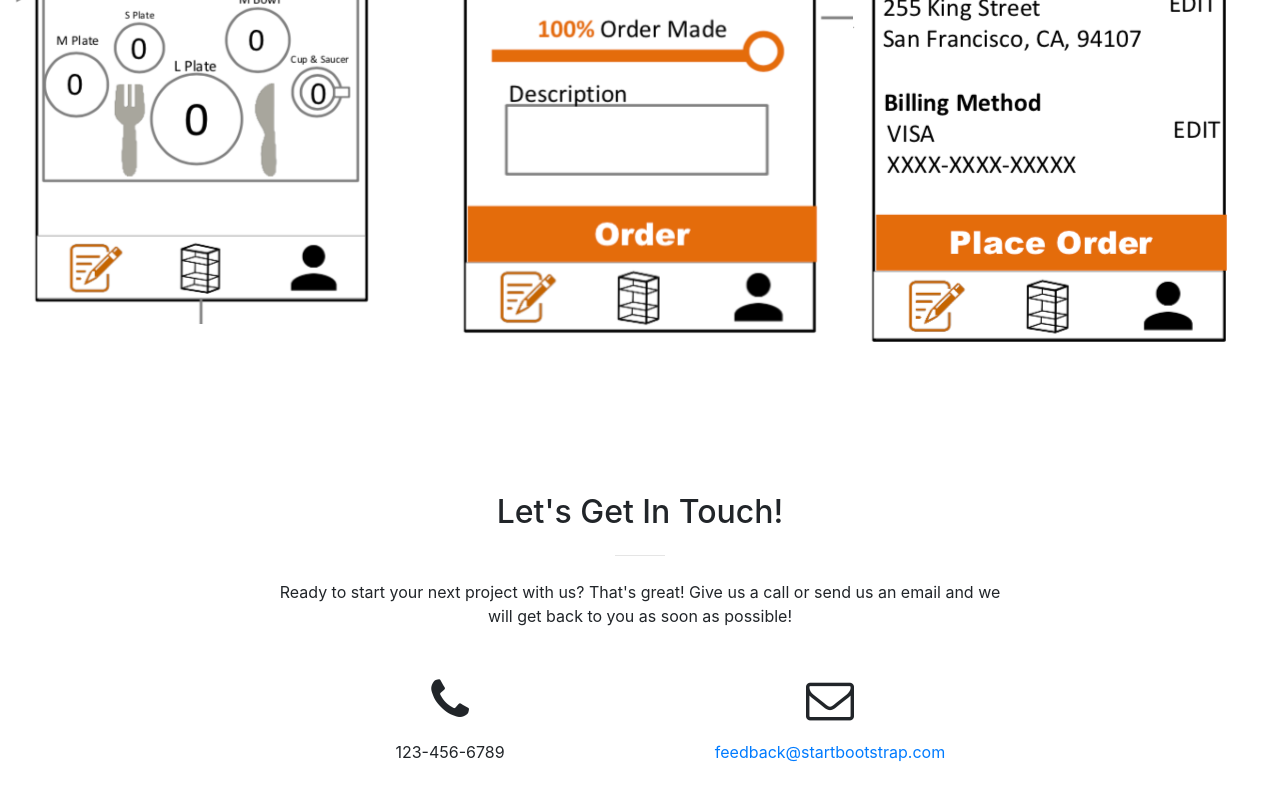
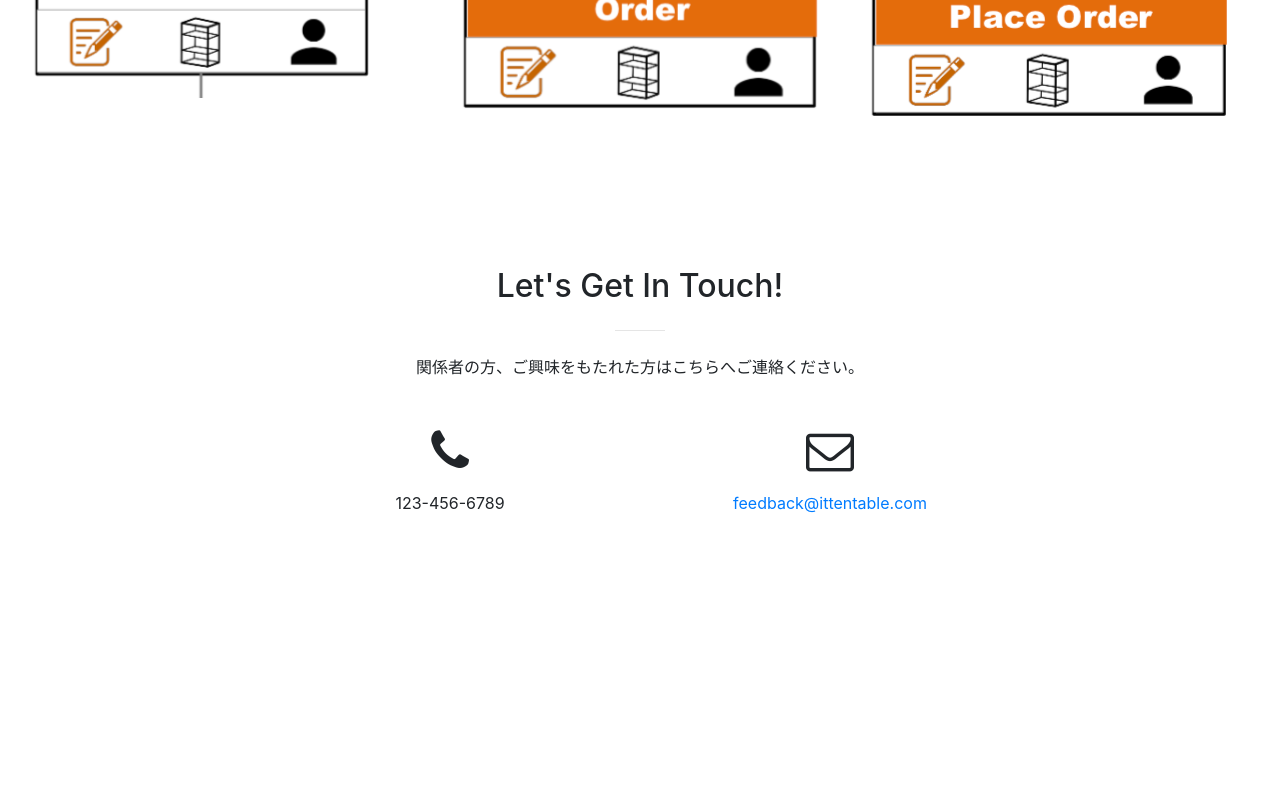
Before and after one commit to second2music/ittentable, a website with bundled scripts: page index.html in a window 1280 px wide. Shown: the part 4501-5301 px from the top of the page. After the commit the page ends 5160 px from the top, so only its background shows below. Built offline with nearby package versions, Linux system fonts and the light colour scheme.

Commit message:
textgood

```diff
--- a/index.html
+++ b/index.html
@@ -103,7 +103,7 @@
         <h3>本サービスでは、アプリケーションによるテーブルコーディネーターAIがお客様の食卓の好みを自動で認識します。そしてお客様にITTEN TABLEの豊富な一流陶芸家のネットワーク駆使し、オーダーメイドの焼き物”１点もの”を発注していただきます。そして納品までの工程を”見える化”できるのが本サービスの特徴であります。</h3>
       </div>
         <div class="itten"><img src="img/itten.jpg"></div>
-        <div class="row">
+        <!--<div class="row">
           <div class="col-lg-3 col-md-6 text-center">
             <div class="service-box mt-5 mx-auto">
               <i class="fa fa-4x fa-diamond text-primary mb-3 sr-icons"></i>
@@ -132,7 +132,7 @@
               <p class="text-muted mb-0">You have to make your websites with love these days!</p>
             </div>
           </div>
-        </div>
+        </div>  -->
       </div>
     </section>
 
@@ -252,7 +252,7 @@
           <div class="col-lg-8 mx-auto text-center">
             <h2 class="section-heading">Let's Get In Touch!</h2>
             <hr class="my-4">
-            <p class="mb-5">Ready to start your next project with us? That's great! Give us a call or send us an email and we will get back to you as soon as possible!</p>
+            <p class="mb-5">関係者の方、ご興味をもたれた方はこちらへご連絡ください。</p>
           </div>
         </div>
         <div class="row">
@@ -263,7 +263,7 @@
           <div class="col-lg-4 mr-auto text-center">
             <i class="fa fa-envelope-o fa-3x mb-3 sr-contact"></i>
             <p>
-              <a href="mailto:your-email@your-domain.com">feedback@startbootstrap.com</a>
+              <a href="mailto:your-email@your-domain.com">feedback@ittentable.com</a>
             </p>
           </div>
         </div>
```
